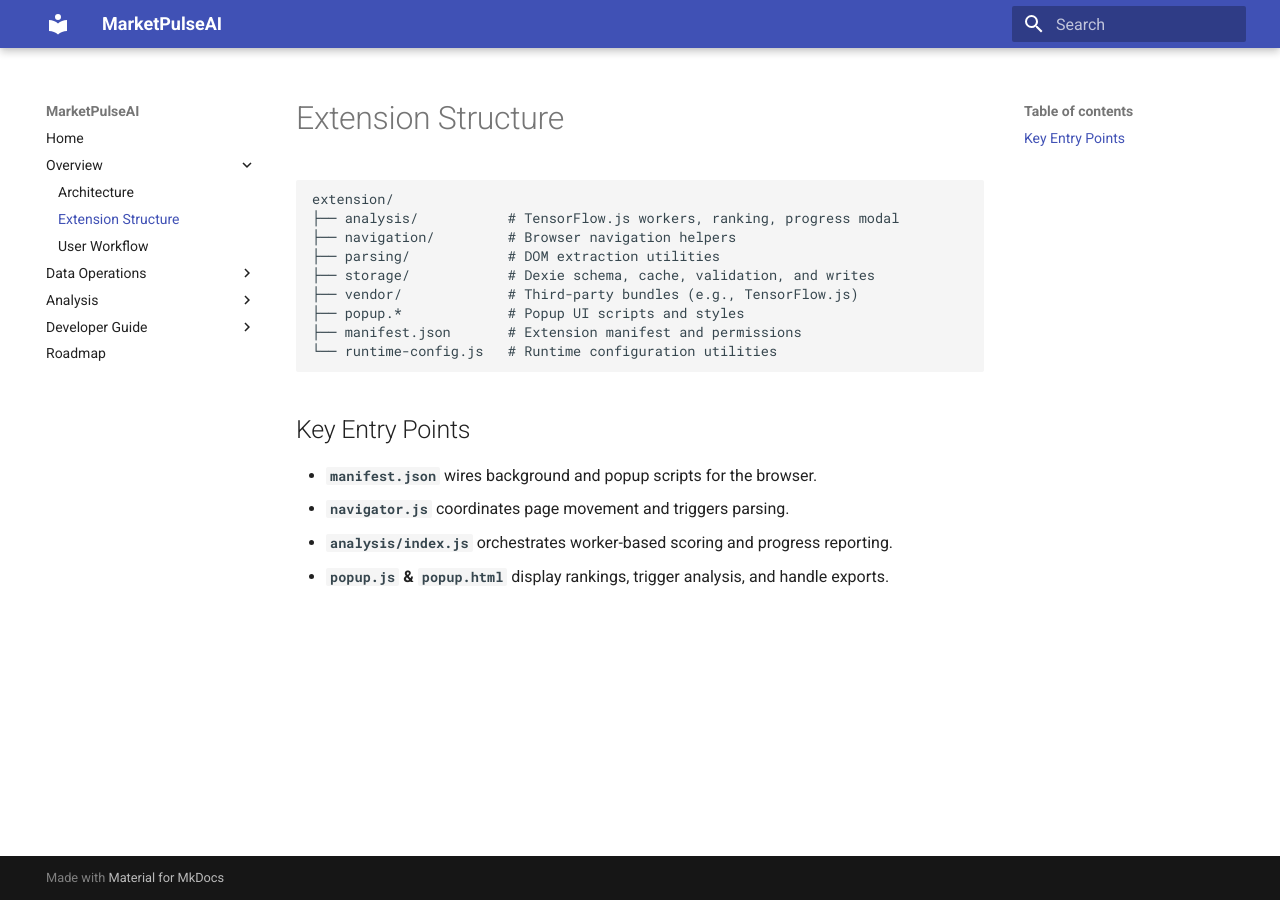
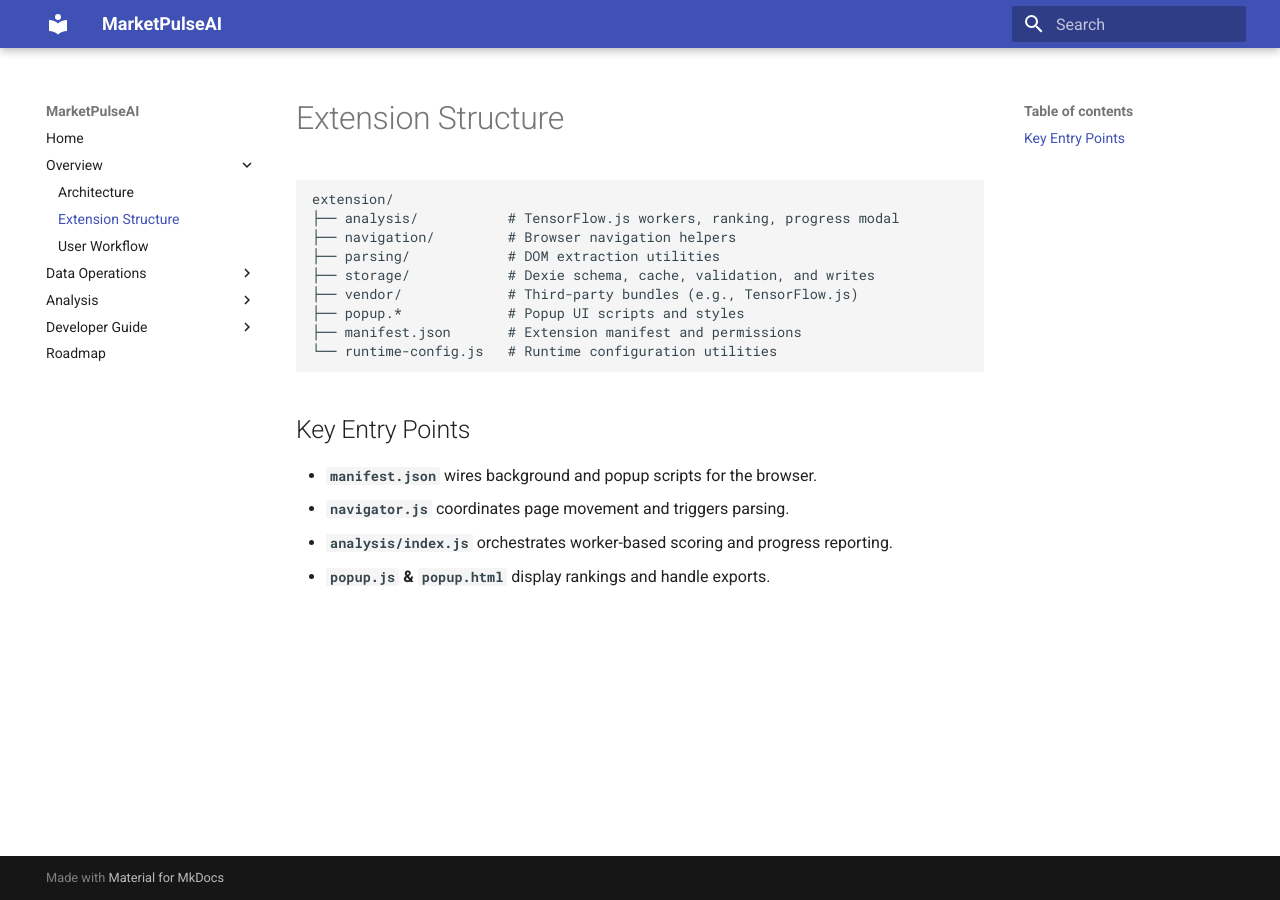
Before and after one commit to shari-ar/MarketPulseAI, an MkDocs documentation site: the page built from docs/extension-structure.md, in a window 1280 px wide. Built offline with MkDocs 1.6.1 and Material for MkDocs 9.7.7, drawn with Linux system fonts in a browser that asks for light colours.

Commit message:
Update extension-structure.md

```diff
--- a/docs/extension-structure.md
+++ b/docs/extension-structure.md
@@ -17,4 +17,4 @@ extension/
 - **`manifest.json`** wires background and popup scripts for the browser.
 - **`navigator.js`** coordinates page movement and triggers parsing.
 - **`analysis/index.js`** orchestrates worker-based scoring and progress reporting.
-- **`popup.js` & `popup.html`** display rankings, trigger analysis, and handle exports.
+- **`popup.js` & `popup.html`** display rankings and handle exports.
```
